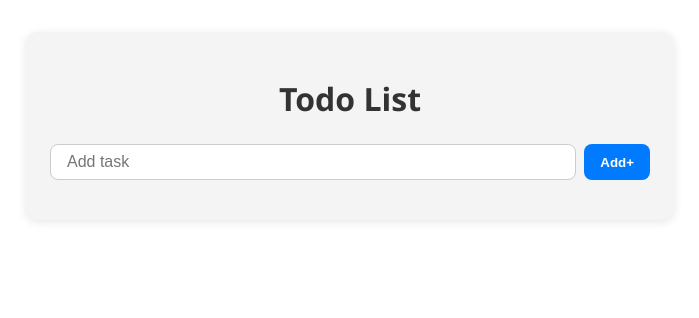
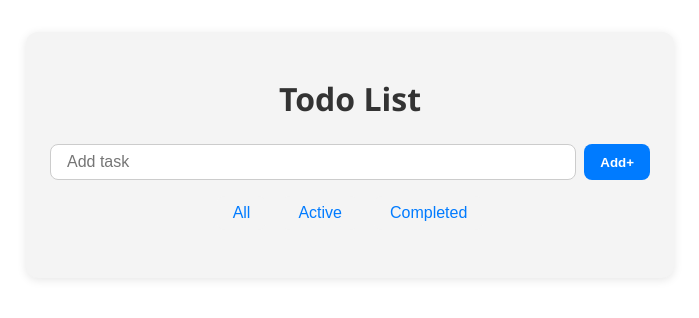
Before and after one commit to Ahmed623-bit/cypress-todo-app, a React (Create React App) app: page / in a window 1280 px wide. Shown: the top 318 px of the page, without its empty margins (290-989 px from the left). Built offline with nearby package versions, Linux system fonts and the light colour scheme.

Commit message:
Add filter feature for tasks

```diff
--- a/src/components/TodoApp.jsx
+++ b/src/components/TodoApp.jsx
@@ -4,6 +4,7 @@
 export default function TodoApp() {
   const [tasks, setTasks] = useState([]);
   const [input, setInput] = useState('');
+  const [filter, setFilter] = useState('all'); // all, active, completed
 
   const addTask = () => {
     if (input.trim()) {
@@ -22,6 +23,13 @@
     ));
   };
 
+  const filteredTasks = tasks.filter(task => {
+    if (filter === 'all') return true;
+    if (filter === 'completed') return task.done;
+    if (filter === 'active') return !task.done;
+    return true;
+  });
+
   return (
     <div className="todo-container">
       <h1>Todo List</h1>
@@ -33,8 +41,13 @@
         />
         <button onClick={addTask}>Add+</button>
       </div>
+      <div className="todo-filters">
+        <button onClick={() => setFilter('all')}>All</button>
+        <button onClick={() => setFilter('active')}>Active</button>
+        <button onClick={() => setFilter('completed')}>Completed</button>
+      </div>
       <ul>
-        {tasks.map(task => (
+        {filteredTasks.map(task => (
           <li key={task.id}>
             <span
               className={task.done ? 'done' : ''}
--- a/src/css/TodoApp.css
+++ b/src/css/TodoApp.css
@@ -44,6 +44,29 @@
     background-color: #0056b3;
   }
 
+  .todo-filters {
+    display: flex;
+    justify-content: center;
+    gap: 1rem;
+    margin-bottom: 1.5rem;
+  }
+
+  .todo-filters button {
+    padding: 0.5rem 1rem;
+    border: none;
+    border-radius: 8px;
+    background-color: #f4f4f4;
+    cursor: pointer;
+    font-size: 1rem;
+    color: #007bff;
+    transition: background-color 0.3s;
+  }
+
+  .todo-filters button:hover {
+    background-color: #007bff;
+    color: white;
+  }
+
   ul {
     list-style: none;
     padding: 0;
@@ -57,7 +80,7 @@
     display: flex;
     justify-content: space-between;
     align-items: center;
-    box-shadow: 0 1px 3px rgba(0,0,0,0.1);
+    box-shadow: 0 1px 3px rgba(0, 0, 0, 0.1);
   }
 
   li span {
```
